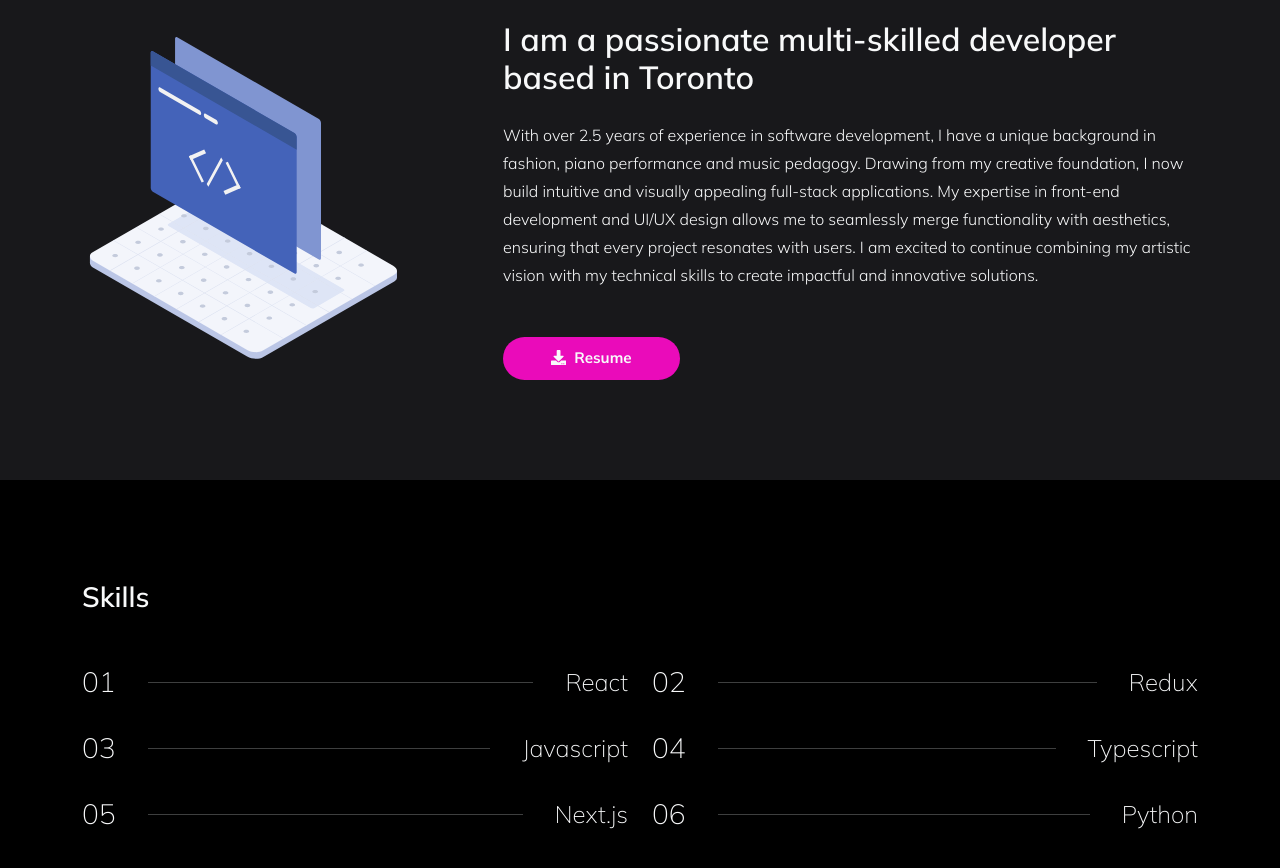
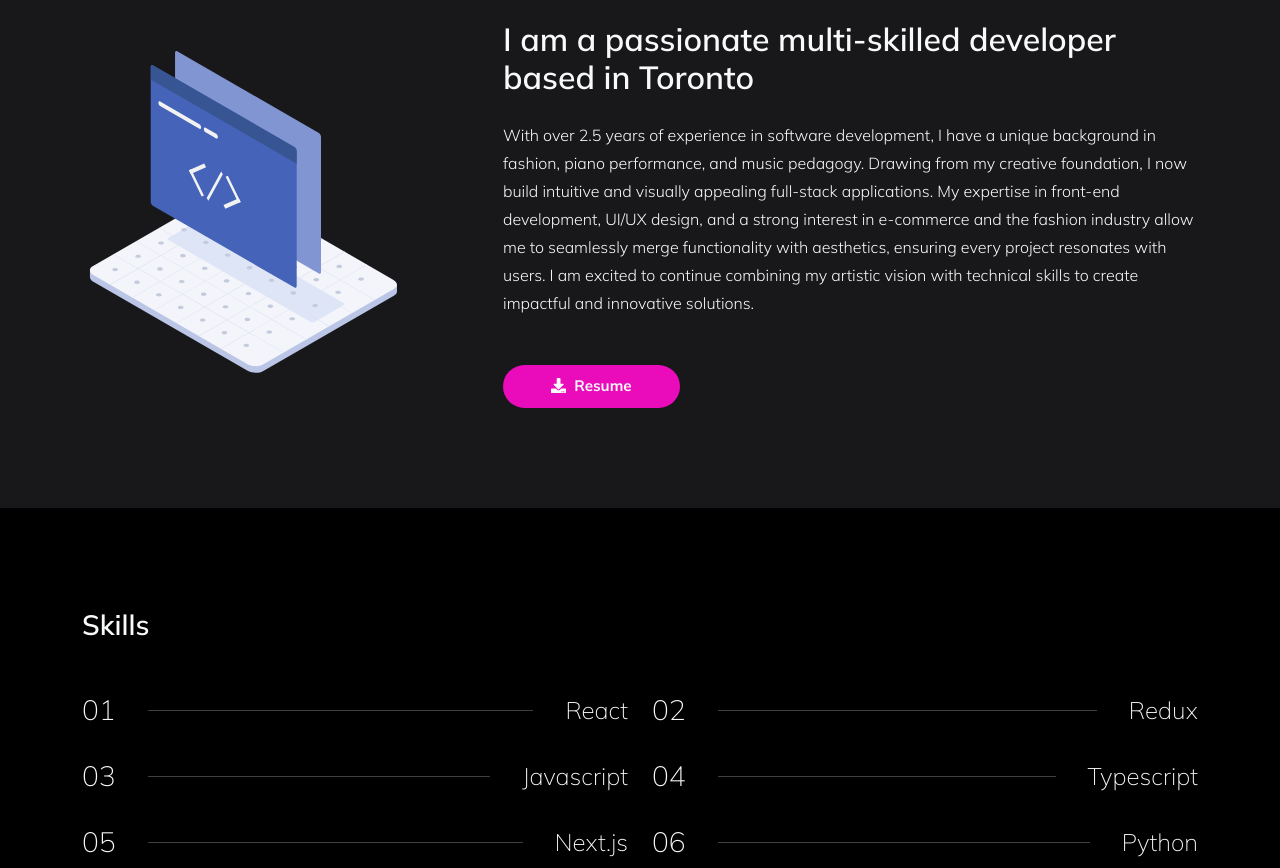
Before and after one commit to tatyanakarlen/new_portfolio, a Next.js app: page / in a window 1280 px wide. Shown: the part 880-1748 px from the top of the page. Built offline with nearby package versions, Linux system fonts and the light colour scheme.

Commit message:
changed bio

```diff
--- a/src/app/sections/About/About.tsx
+++ b/src/app/sections/About/About.tsx
@@ -5,10 +5,7 @@ import AboutSvg from "./svg/AboutSvg";
 import CustomBtn from "@/components/CustomBtn/CustomBtn";
 import { FaDownload } from "react-icons/fa";
 
-
 const About = () => {
-
-
   return (
     <div id="about" className={`${styles.about}`}>
       <Container className={`${styles.aboutContainer} d-flex section gap-5`}>
@@ -23,14 +20,14 @@ const About = () => {
           </h2>
           <p className={`${styles.aboutText} mt-4 fw-light`}>
             With over 2.5 years of experience in software development, I have a
-            unique background in fashion, piano performance and music pedagogy.
+            unique background in fashion, piano performance, and music pedagogy.
             Drawing from my creative foundation, I now build intuitive and
             visually appealing full-stack applications. My expertise in
-            front-end development and UI/UX design allows me to seamlessly merge
-            functionality with aesthetics, ensuring that every project resonates
-            with users. I am excited to continue combining my artistic vision
-            with my technical skills to create impactful and innovative
-            solutions.
+            front-end development, UI/UX design, and a strong interest in
+            e-commerce and the fashion industry allow me to seamlessly merge
+            functionality with aesthetics, ensuring every project resonates with
+            users. I am excited to continue combining my artistic vision with
+            technical skills to create impactful and innovative solutions.
           </p>
           <div className={`${styles.btnContainer}`}>
             <CustomBtn
```
